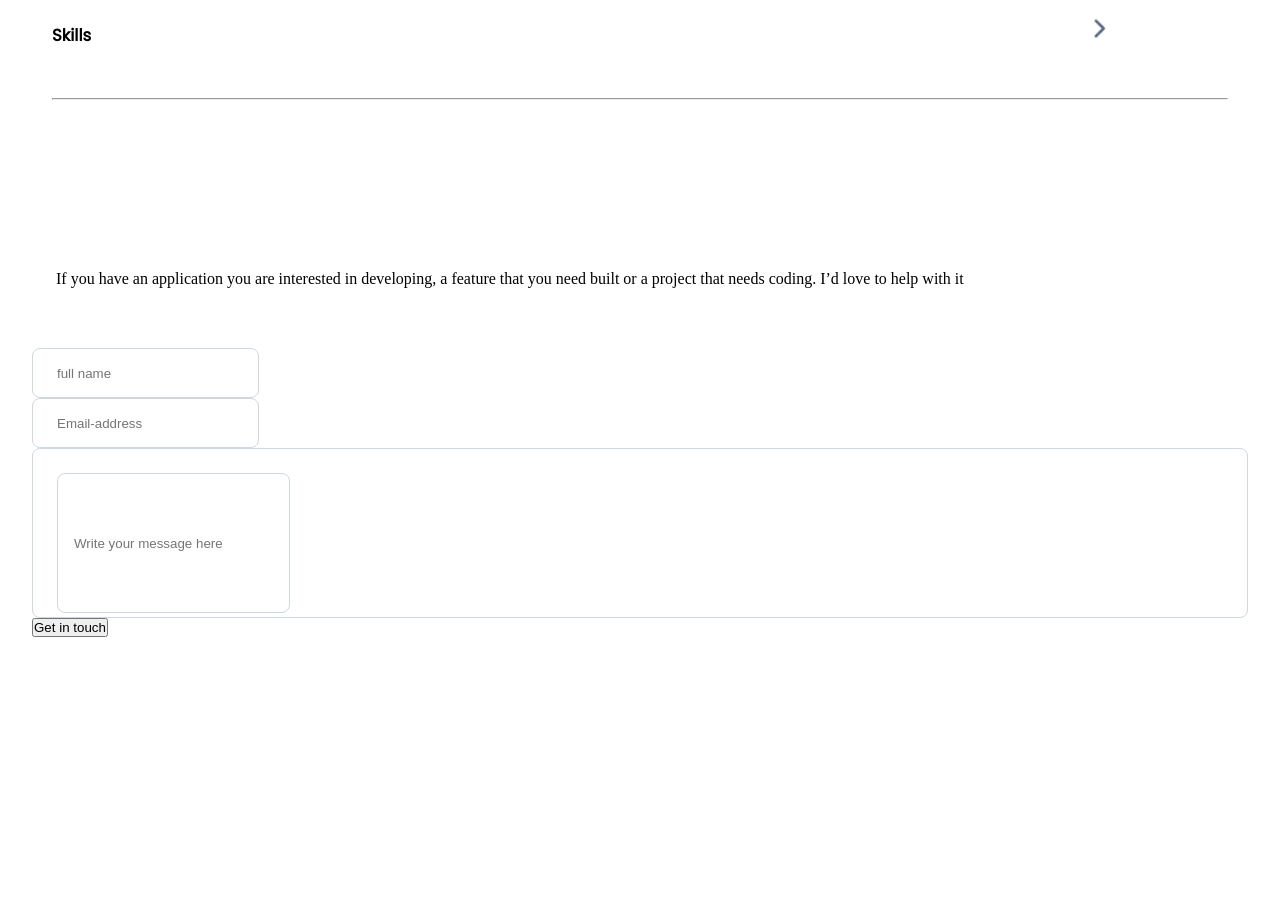
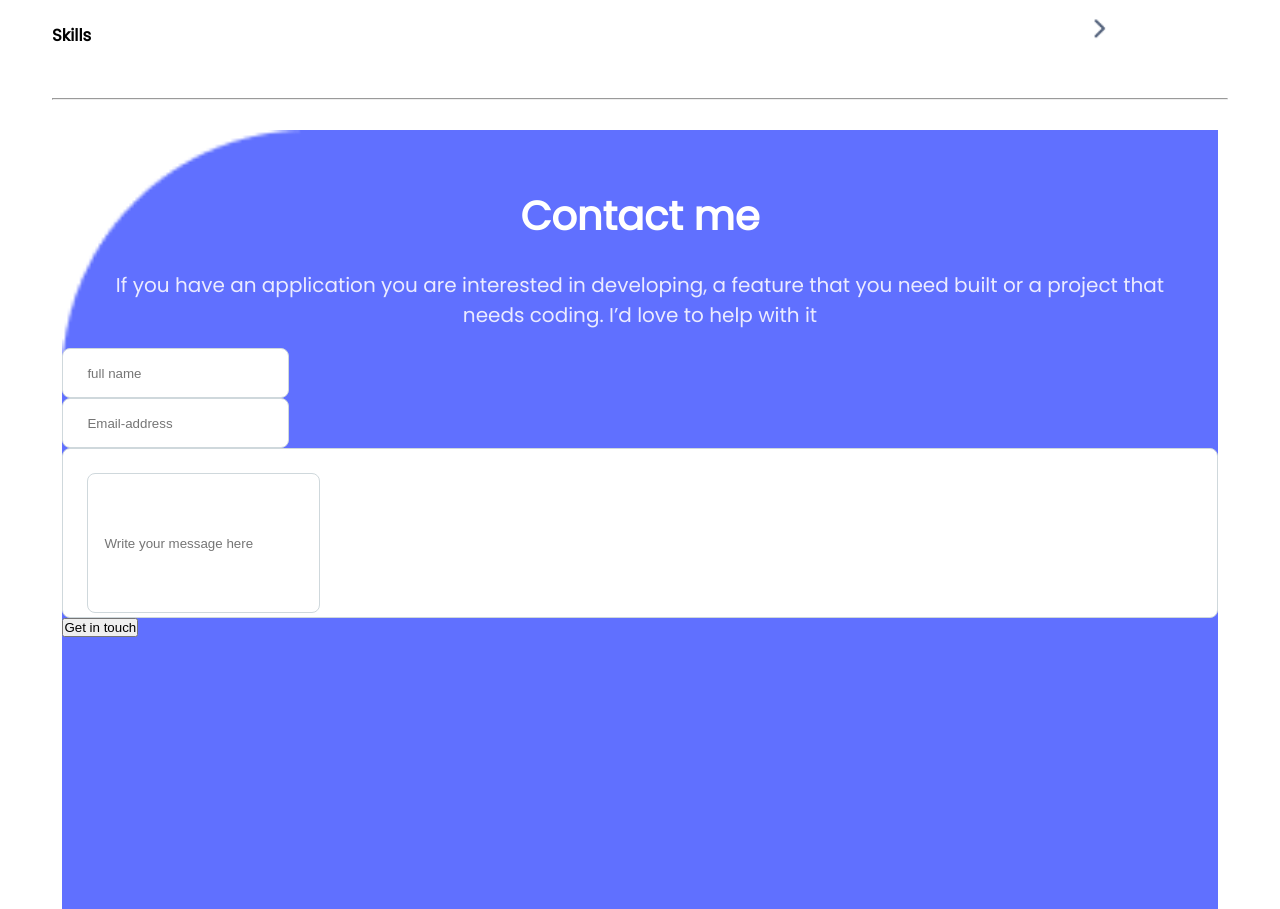
Before and after one commit to francis3400/francis3400.github.io, a website: page index.html in a window 1280 px wide. Shown: the part 3480-4389 px from the top of the page. Drawn offline with Linux system fonts and the light colour scheme.

Commit message:
finishing title and text content on contact form

```diff
--- a/index.html
+++ b/index.html
@@ -288,31 +288,29 @@
                   <hr>
               </li>
           </div>
+
+
+
+
           <div class="container-contact">
-            <h3>Contact me</h3>
+             <h3 class="contact-title">Contact me</h3>
              <p class="contact-text">If you have an application you are interested in developing, a feature that you need built or a project that needs coding. I’d love to help with it</p>
              <form action="https://formspree.io/f/mzbwgkjy" method="POST">
                 <div><input type="text" maxlength="30" placeholder="full name" class="full-name"required></div>
                 <div><input type="email" placeholder="Email-address" class="email"required></div>
                 <div class="message">
                   <input type="text-area" maxlength="500" placeholder="Write your message here" class="text-area" required>
-
                 </div>
-
               </form>
-
               <div class="getInTouch">
               <button type="button">Get in touch</button>
+              </div>
           </div>
 
 
 
 
 
-
-
-
-          </div>
         </div>
       </section>
       </section>
--- a/styles.css
+++ b/styles.css
@@ -464,26 +464,44 @@ hr {
   width: 95%;
   margin: 0 auto;
   padding-top: 60px;
-  background-image: url(images/Frame);
+  background-image: url(images/contact-me.png);
+  background-repeat: no-repeat;
+  background-size: cover;
   height: 779px;
-  position: absolute;
+  display:flex;
+  flex-direction: column;
+
 }
 
-h3 {
+.contact-title  {
+  width: 100%;
   height: 56px;
-  font-family: 'Poppins', sans-serif;
-  text-align: center;
-  align-items: center;
-  width: 801px;
+  font-family: 'Poppins';
+  font-style: normal;
   font-weight: 700;
   font-size: 40px;
   line-height: 52px;
-  color: #fff;
+  display: flex;
+  justify-content: center;
+  align-content: center;
+  text-align: center;
+  color: #FFFFFF;
+
 }
 
 .contact-text {
   padding: 24px;
+  width: 100%;
   height: 102px;
+  left: 24px;
+  top: 4802px;
+  font-size: 20px;
+  font-weight: 400;
+  font-family: 'Poppins';
+  font-style: normal;
+  color: #EBEBFF;
+  text-align: center;
+
 }
 
 .full-name {
```
Also changed, not shown: images/contact-me.png (added). Lines whose indentation alone changed are shown as unchanged.
